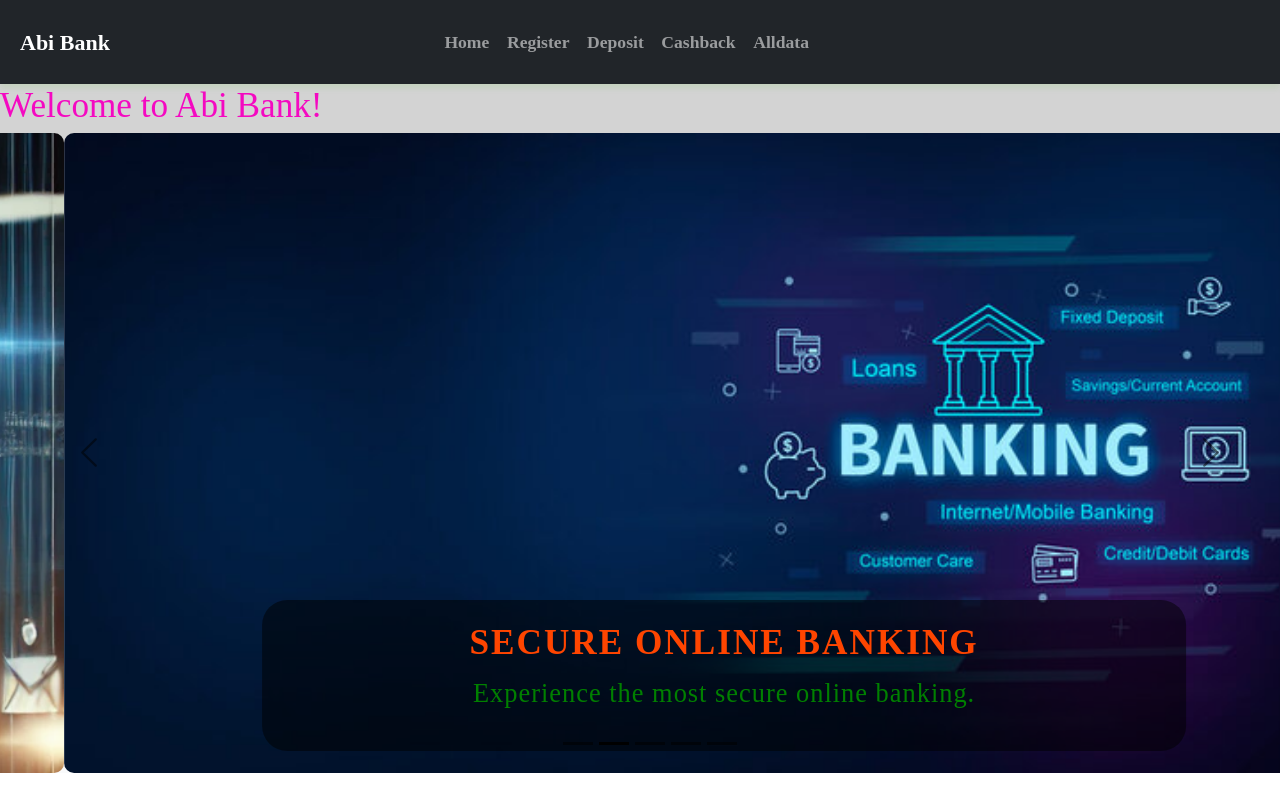
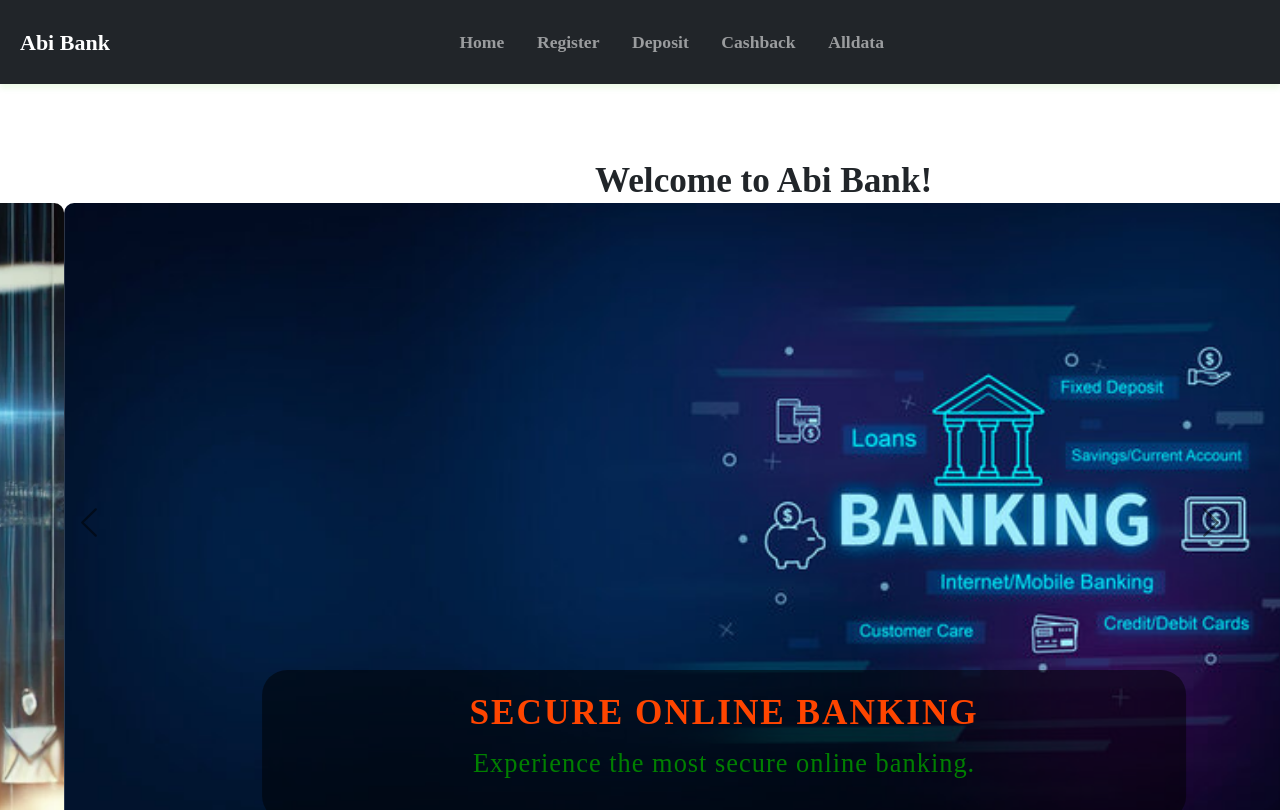
Before and after one commit to SivaAbinaya/Bank_Client, a React (Create React App) app: page /#/home in a window 1280 px wide. Shown: the top 810 px of the page. Built offline with nearby package versions, Linux system fonts and the light colour scheme.

Commit message:
Update App.css

```diff
--- a/src/App.css
+++ b/src/App.css
@@ -15,7 +15,7 @@
   padding: 90;
   margin-top: 40px;
   font-family:'Times New Roman', Times, serif;
-  background-color: rgb(249, 250, 251);
+  background-color: white;
   font-size: 1.1rem;
   /* font-weight: bold; */
   overflow-x: hidden;
@@ -126,7 +126,22 @@
   border-bottom: 2px solid orange;
   border-radius: 20%;
 }
+.nav-link {
+  text-decoration-color: rgb(31, 171, 222);
+  /* margin-right: 100px; */
+  margin-left: 15px;
+  font-size: 1rem;
+  /* text-transform: uppercase; */
+  transition: color 0.3s ease, background-color 0.3s ease, border-bottom 0.3s ease;
+}
 
+.nav-link:hover {
+  color: green;
+  text-decoration:none;
+  background-color: rgba(27, 184, 242, 0.2);
+  border-bottom: 2px solid orange;
+  border-radius: 20%;
+}
 
 
 /* Add space below the navbar */
@@ -136,11 +151,13 @@
 
 .welcome-text {
 
-  margin-top: 20px;
-  color: rgb(244, 9, 193);
+  margin-top: 100px;
+  margin-left:600px;
+
   font-size: 2rem;
-  background-color: lightgray;
-  padding: 10px;
+  background-color: white;
+  padding: 5px;
+  font-weight: bold;
   border-radius: 10px;
 }
 /* Carousel Styling */
```
